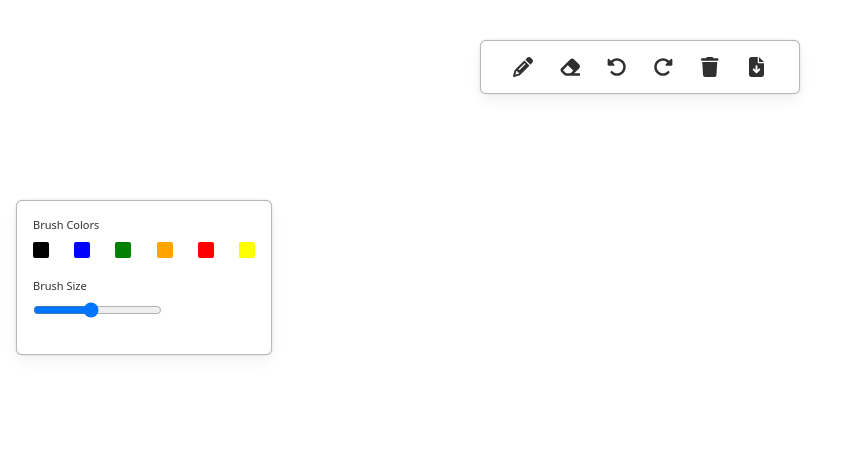
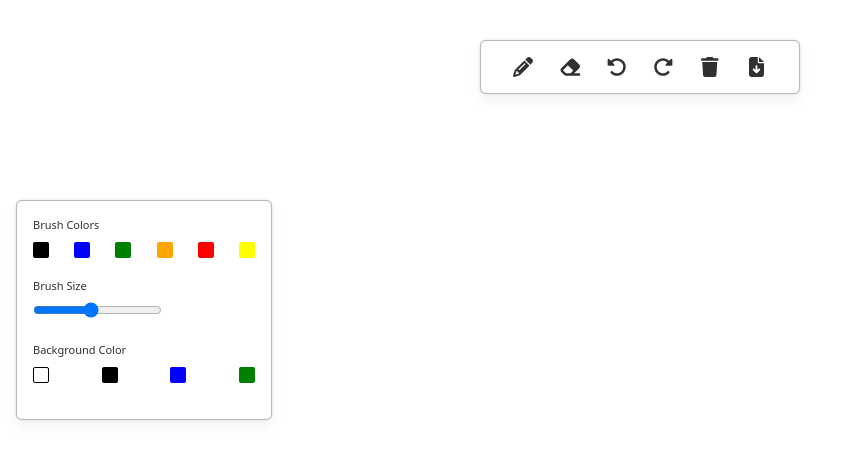
Before and after one commit to rampalliprakhar/whiteboard, a Next.js app: page / in a window 1280 px wide. Shown: the top 460 px of the page, without its empty margins (0-849 px from the left). Built offline with nearby package versions, Linux system fonts and the light colour scheme; no server answers.

Commit message:
Added changeBackground

```diff
--- a/src/components/Board/index.js
+++ b/src/components/Board/index.js
@@ -11,7 +11,7 @@ const Board = () => {
     const doodleHistory = useRef([])
     const displayHistory = useRef(0)
     const {activeMenuObject, actionMenuObject} = useSelector((state) => state.menu)
-    const {color, size} = useSelector((state) => state.tools[activeMenuObject])
+    const {color, size, backgroundColor} = useSelector((state) => state.tools[activeMenuObject])
 
     useEffect(()=>{
         if(!canvasRef.current) return
@@ -65,16 +65,24 @@ const Board = () => {
             console.log("config", config)
             changeConfig(config.color, config.size)
         }
+        canvas.style.backgroundColor = backgroundColor
+        // background handler
+        const backgroundHandler = (config) =>{
+            console.log('Changed background color: ', config)
+            canvas.style.backgroundColor = config.color
+        }
         changeConfig(color, size)
         socket.on('changeConfig', configHandler)
+        socket.on('changeBackground', backgroundHandler)
+        // create background color
 
         return () => {
             socket.off('changeConfig', configHandler)
+            socket.off('changeBackground', backgroundHandler)
         }
 
-    }, [color, size])
+    }, [color, size, backgroundColor])
 
-    //useLayoutEffect(() => {
     useEffect(() => {
         if(!canvasRef.current) return
         const canvas = canvasRef.current;
@@ -88,7 +96,6 @@ const Board = () => {
             context.beginPath()
             context.moveTo(x, y)
         }
-
         const draw = (x, y) => {
             context.lineTo(x, y)
             context.stroke()
@@ -97,7 +104,6 @@ const Board = () => {
         const endPosition = (x, y) => {
             context.beginPath();
         }
-
         const handleMouseDown = (e) => {
             shouldPaint.current = true
             startPosition(e.clientX || e.touches[0].clientX, e.clientY || e.touches[0].clientY)
--- a/src/components/Tools/index.js
+++ b/src/components/Tools/index.js
@@ -3,14 +3,16 @@ import { socket } from "@/socket";
 import { useSelector, useDispatch } from 'react-redux';
 import styles from './index.module.css';
 import { COLORS, MENU_OBJECTS } from '@/constant'
-import { changeColor, changeBrushSize } from '@/slice/toolsSlice';
+import { changeColor, changeBrushSize, changeActiveMenuObject,changeBackgroundColor } from '@/slice/toolsSlice';
+import { useEffect } from 'react';
 const Tools = () => {
     const dispatch = useDispatch();
+    const { activeMenuObject, color, size, backgroundColor} = useSelector((state) => state.tools)
+
     // Access active menu object
-    const activeMenuObject = useSelector((state) => state.menu.activeMenuObject)
-    const {color, size} = useSelector((state) => state.tools[activeMenuObject])
+    //const activeMenuObject = useSelector((state) => state.menu.activeMenuObject)
+    //const {color, size} = useSelector((state) => state.tools[activeMenuObject])
     const showStrokeToolOption = activeMenuObject === MENU_OBJECTS.PENCIL
-    //const showBrushToolOption = activeMenuObject === MENU_OBJECTS.PENCIL || activeMenuObject === MENU_OBJECTS.ERASER || activeMenuObject === MENU_OBJECTS.CIRCLE || activeMenuObject === MENU_OBJECTS.LINE
     const showBrushToolOption = activeMenuObject === MENU_OBJECTS.PENCIL || activeMenuObject === MENU_OBJECTS.ERASER
     const updateBrushSize = (e) => {
         dispatch(changeBrushSize({object: activeMenuObject, size: e.target.value}))
@@ -19,6 +21,10 @@ const Tools = () => {
     const updateBrushColor = (newColor) => {
         dispatch(changeColor({object: activeMenuObject, color: newColor}))
         socket.emit('changeConfig', {color: newColor, size })
+    }
+    const updateBackground = (newColor) => {
+        dispatch(changeBackgroundColor(newColor))
+        socket.emit('changeBackground', {color: newColor})
     }
         // Container for tools
         /* Container for individual items */
@@ -39,6 +45,16 @@ const Tools = () => {
                     <div className={styles.itemsContainer}>
                         <input type='range' min={1} max={10} step={1} onChange={updateBrushSize} value={size}/>
                     </div>
+                    <br></br>
+                    <div>
+                    <h4 className={styles.toolScript}>Background Color</h4>
+                    <div className={styles.itemsContainer}>
+                        <div className={cx(styles.colorOptions, {[styles.active]: backgroundColor === COLORS.WHITE})} style={{backgroundColor: COLORS.WHITE, border: '1px solid #000'}} onClick={() => updateBackground(COLORS.WHITE)}/>
+                        <div className={cx(styles.colorOptions, {[styles.active]: backgroundColor === COLORS.BLACK})} style={{backgroundColor: COLORS.BLACK}} onClick={() => updateBackground(COLORS.BLACK)}/>
+                        <div className={cx(styles.colorOptions, {[styles.active]: backgroundColor === COLORS.BLUE})} style={{backgroundColor: COLORS.BLUE}} onClick={() => updateBackground(COLORS.BLUE)} />
+                        <div className={cx(styles.colorOptions, {[styles.active]: backgroundColor === COLORS.GREEN})} style={{backgroundColor: COLORS.GREEN}} onClick={() => updateBackground(COLORS.GREEN)}/>
+                    </div>
+                </div>
             </div>}
     </div>)
 }
--- a/src/components/Tools/index.module.css
+++ b/src/components/Tools/index.module.css
@@ -1,8 +1,10 @@
 .toolsContainer{
     @apply p-4 absolute top-1/4 left-4 w-64 rounded-md;
+    align-items:center;
     background-color: theme('colors.mainBackground');
     border: 1px solid theme('colors.mainBorder');
     box-shadow: theme('colors.mainShadow');
+    flex-wrap: wrap;
 
     .toolItems{
         @apply mb-5;
--- a/src/constant.js
+++ b/src/constant.js
@@ -11,13 +11,10 @@ const COLORS = {
 const MENU_OBJECTS = {
     PENCIL: "PENCIL",
     ERASER: "ERASER",
-    /* For future design purpose
-    CIRCLE: "Circle",
-    LINE: "LINE",
-    */
     UNDO: "UNDO",
     REDO: "REDO",
     CLEAR: "CLEAR",
     SAVE: "SAVE",
+    BACKGROUND: "BACKGROUND",
 }
 export {COLORS, MENU_OBJECTS};
--- a/src/slice/toolsSlice.js
+++ b/src/slice/toolsSlice.js
@@ -1,6 +1,10 @@
 import { createSlice } from "@reduxjs/toolkit";
 import { MENU_OBJECTS, COLORS} from "@/constant";
 const initialState = {
+    activeMenuObject: MENU_OBJECTS.PENCIL,
+    color: COLORS.BLACK,
+    size: 5,
+    backgroundColor: COLORS.WHITE,
     // states for each item, and its functions
     [MENU_OBJECTS.PENCIL]:{
         // Default color when clicked
@@ -20,9 +24,12 @@ const initialState = {
     [MENU_OBJECTS.REDO]:{},
     [MENU_OBJECTS.CLEAR]:{},
     [MENU_OBJECTS.SAVE]:{},
+    [MENU_OBJECTS.BACKGROUND]:{
+        color: COLORS.WHITE,
+    },
 }
 export const toolSlice = createSlice({
-    name: "tool",
+    name: "tools",
     initialState,
     reducers: {
       changeColor: (state, action) => {
@@ -31,9 +38,12 @@ export const toolSlice = createSlice({
       changeBrushSize: (state, action) => {
           state[action.payload.object].size = action.payload.size;
       },
+      changeBackgroundColor: (state, action) => {
+        state.backgroundColor = action.payload;
+      }
     },
 });
 
-export const {changeColor, changeBrushSize} = toolSlice.actions;
+export const {changeBackgroundColor, changeColor, changeBrushSize, changeActiveMenuObject} = toolSlice.actions;
 
 export default toolSlice.reducer;
```
Also changed, not shown: src/pages/_app.js (line endings or trailing spaces).
